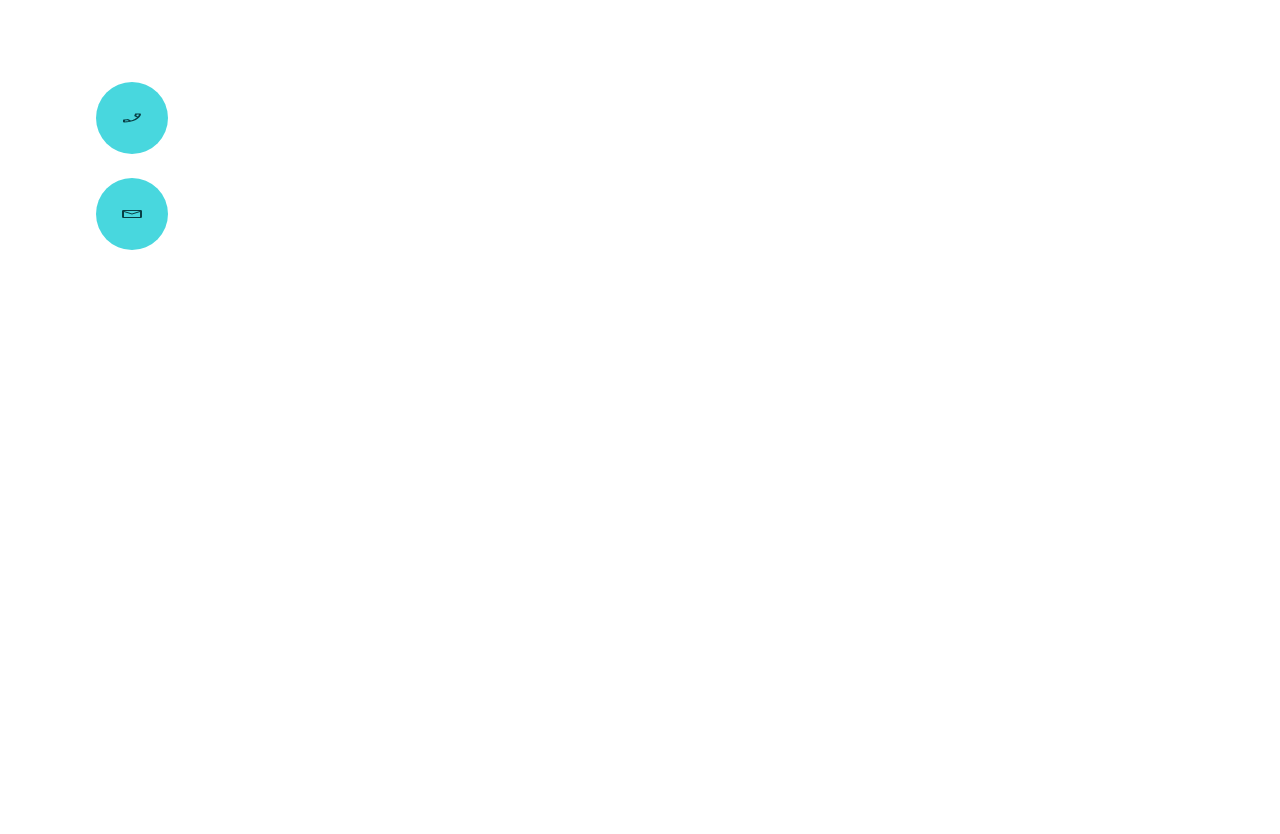
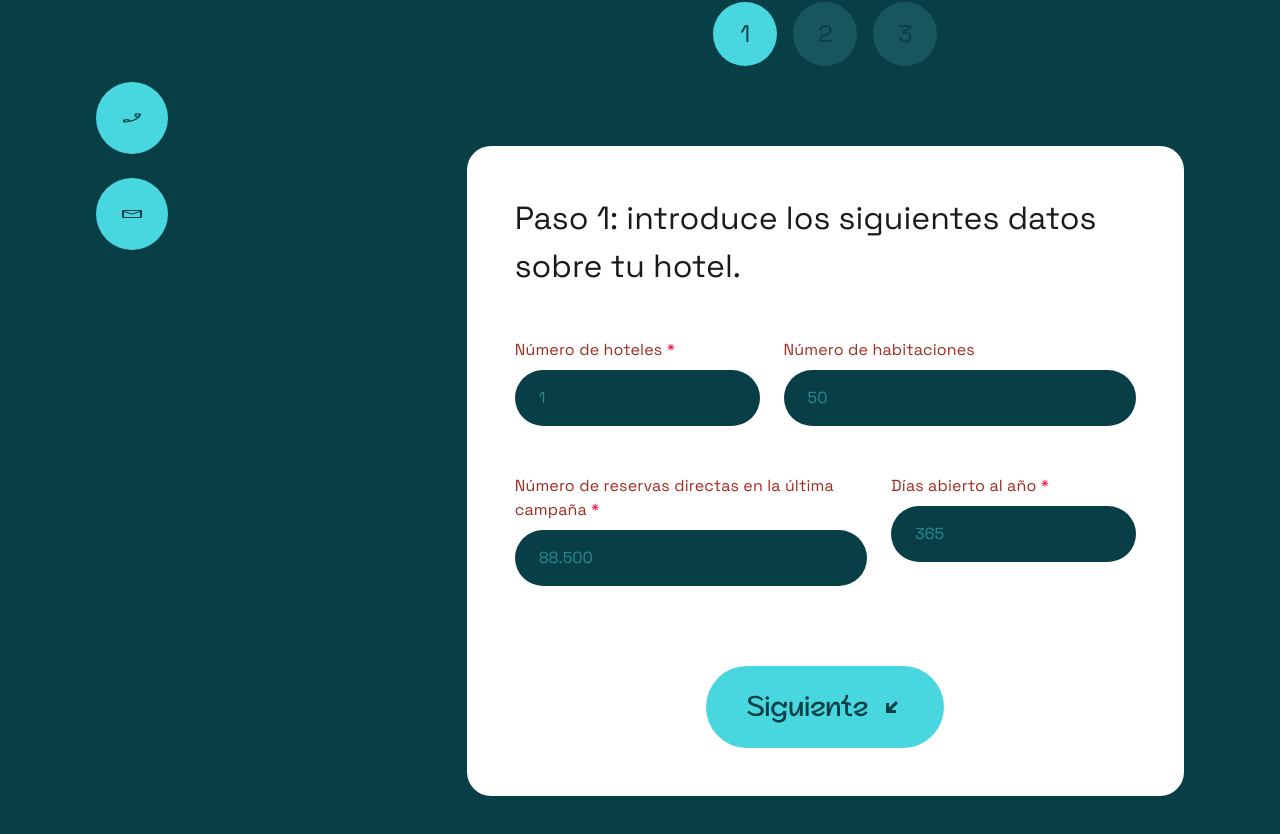
Before and after one commit to generacionads/mediaRooms, a Next.js app: page /calculadora in a window 1280 px wide. Before the commit this address had no page. Shown: the part 502-1336 px from the top of the page. Before the commit the page ends 800 px from the top, so only its background shows below. Built offline with nearby package versions, Linux system fonts and the light colour scheme.

Commit message:
calculadra_0.5

```diff
--- /dev/null
+++ b/src/app/calculadora/page.tsx
@@ -0,0 +1,118 @@
+"use client";
+
+import Link from "next/link";
+import BtnPry from "@/components/ui/BtnPry";
+
+export default function CalculadoraPaso1() {
+    return (
+        <main className="bg-[#083e45] w-full min-h-screen pt-[192px] pb-[96px] relative overflow-hidden">
+            <div className="grid-desktop w-full h-full">
+
+                {/* Top Heading */}
+                <div className="col-span-12">
+                    <h1 className="font-sans font-normal text-[#48d7de] text-[40px] lg:text-[72px] leading-[tight] lg:leading-[80px] text-left max-w-[1024px] mb-[48px]">
+                        Calcula tu incremento estimado de rentabilidad con mediaRooms
+                    </h1>
+                </div>
+
+                <div className="col-span-12 lg:col-span-8 lg:col-start-5 flex flex-col items-center">
+                    {/* Step Indicators */}
+                    <div className="flex gap-[16px] items-center mb-[40px] lg:mb-[80px]">
+                        {/* Active Step 1 */}
+                        <div className="w-[64px] h-[64px] rounded-full bg-[#48d7de] flex items-center justify-center">
+                            <span className="font-sans text-[24px] text-[#083e45]">1</span>
+                        </div>
+                        {/* Inactive Step 2 */}
+                        <div className="w-[64px] h-[64px] rounded-full bg-[#1c5d63] flex items-center justify-center opacity-80">
+                            <span className="font-sans text-[24px] text-[#083e45]">2</span>
+                        </div>
+                        {/* Inactive Step 3 */}
+                        <div className="w-[64px] h-[64px] rounded-full bg-[#1c5d63] flex items-center justify-center opacity-80">
+                            <span className="font-sans text-[24px] text-[#083e45]">3</span>
+                        </div>
+                    </div>
+
+                    {/* White Form Card */}
+                    <div className="bg-white rounded-[24px] p-[32px] lg:p-[48px] flex flex-col items-start w-full">
+
+                        <h2 className="font-sans text-[24px] lg:text-[32px] text-[#1a1a1a] mb-[48px] w-full text-left">
+                            Paso 1: introduce los siguientes datos sobre tu hotel.
+                        </h2>
+
+                        <form className="w-full flex flex-col gap-[64px] items-stretch">
+
+                            {/* Inputs Grid Layout */}
+                            <div className="grid grid-cols-1 md:grid-cols-12 gap-y-[48px] gap-x-[24px] w-full">
+
+                                {/* 1. Número de hoteles (Narrow) */}
+                                <div className="col-span-1 md:col-span-5 flex flex-col gap-[8px]">
+                                    <label className="font-sans text-[16px] tracking-[0.16px]">
+                                        <span className="text-[#9f2b1e]">Número de hoteles</span> <span className="text-[#ed0131]">*</span>
+                                    </label>
+                                    <input
+                                        type="number"
+                                        placeholder="1"
+                                        className="bg-[#083e45] text-[#48d7de] text-[16px] font-sans p-[16px] px-[24px] rounded-[99px] w-full outline-none focus:ring-2 focus:ring-[#48d7de]"
+                                        required
+                                    />
+                                </div>
+
+                                {/* 2. Número de habitaciones (Wide) */}
+                                <div className="col-span-1 md:col-span-7 flex flex-col gap-[8px]">
+                                    <label className="font-sans text-[16px] tracking-[0.16px]">
+                                        <span className="text-[#9f2b1e]">Número de habitaciones</span>
+                                    </label>
+                                    <input
+                                        type="number"
+                                        placeholder="50"
+                                        className="bg-[#083e45] text-[#48d7de] text-[16px] font-sans p-[16px] px-[24px] rounded-[99px] w-full outline-none focus:ring-2 focus:ring-[#48d7de]"
+                                    />
+                                </div>
+
+                                {/* 3. Número de reservas directas (Wide) */}
+                                <div className="col-span-1 md:col-span-7 flex flex-col gap-[8px]">
+                                    <label className="font-sans text-[16px] tracking-[0.16px]">
+                                        <span className="text-[#9f2b1e]">Número de reservas directas en la última campaña</span> <span className="text-[#ed0131]">*</span>
+                                    </label>
+                                    <input
+                                        type="text"
+                                        placeholder="88.500"
+                                        className="bg-[#083e45] text-[#48d7de] text-[16px] font-sans p-[16px] px-[24px] rounded-[99px] w-full outline-none focus:ring-2 focus:ring-[#48d7de]"
+                                        required
+                                    />
+                                </div>
+
+                                {/* 4. Días abierto al año (Narrow) */}
+                                <div className="col-span-1 md:col-span-5 flex flex-col gap-[8px]">
+                                    <label className="font-sans text-[16px] tracking-[0.16px]">
+                                        <span className="text-[#9f2b1e]">Días abierto al año</span> <span className="text-[#ed0131]">*</span>
+                                    </label>
+                                    <input
+                                        type="number"
+                                        placeholder="365"
+                                        className="bg-[#083e45] text-[#48d7de] text-[16px] font-sans p-[16px] px-[24px] rounded-[99px] w-full outline-none focus:ring-2 focus:ring-[#48d7de]"
+                                        required
+                                        min="1"
+                                        max="365"
+                                    />
+                                </div>
+                            </div>
+
+                            {/* Siguiente Button */}
+                            <div className="mt-[16px] flex w-full justify-center">
+                                <button type="submit" className="bg-[#48d7de] rounded-[99px] px-[40px] py-[24px] flex items-center justify-center gap-[12px] w-fit hover:scale-[0.98] transition-transform active:scale-95 group">
+                                    <p className="font-['Gebuk'] text-[32px] text-[#083e45] leading-[normal]">
+                                        Siguiente
+                                    </p>
+                                    <svg width="24" height="24" viewBox="0 0 24 24" fill="none" xmlns="http://www.w3.org/2000/svg" className="group-hover:translate-x-1 transition-transform">
+                                        <path d="M6 18V8H9V12.75L15.8 5.95L18 8.15L11.15 15H16V18H6Z" fill="#083e45" />
+                                    </svg>
+                                </button>
+                            </div>
+                        </form>
+                    </div>
+                </div>
+            </div>
+        </main>
+    );
+}
--- a/src/app/layout.tsx
+++ b/src/app/layout.tsx
@@ -28,7 +28,7 @@ export default function RootLayout({
           {`
             @font-face {
               font-family: 'Gebuk';
-              src: local('Gebuk Regular'), local('Gebuk-Regular');
+              src: url('/fonts/Gebuk-Regular.otf') format('opentype'), local('Gebuk Regular'), local('Gebuk-Regular');
               font-weight: 400;
               font-style: normal;
               font-display: swap;
--- a/src/app/page.tsx
+++ b/src/app/page.tsx
@@ -4,6 +4,7 @@ import Services from "@/components/Services";
 import Metricas from "@/components/Metricas";
 import Exito from "@/components/Exito";
 import SobreNosotros from "@/components/SobreNosotros";
+import CtaPreFooter from "@/components/CtaPreFooter";
 import Footer from "@/components/Footer";
 
 export default function Home() {
@@ -15,6 +16,7 @@ export default function Home() {
       <Metricas />
       <Exito />
       <SobreNosotros />
+      <CtaPreFooter />
       <Footer />
     </main>
   );
--- /dev/null
+++ b/src/components/CtaPreFooter.tsx
@@ -0,0 +1,37 @@
+import Link from "next/link";
+import Image from "next/image";
+import BtnPry from "@/components/ui/BtnPry";
+
+export default function CtaPreFooter() {
+    return (
+        <section className="relative w-full bg-[#083e45] overflow-hidden pt-[120px] pb-[120px] lg:pt-[192px] lg:pb-[192px]">
+            <div className="grid-desktop relative z-10 w-full h-full">
+
+                {/* Left Column: Text and CTA Button */}
+                <div className="col-span-12 lg:col-span-6 flex flex-col items-start justify-center gap-[32px] relative z-20">
+                    <h2 className="font-sans font-normal text-[#48d7de] text-[40px] lg:text-[60px] leading-[tight] lg:leading-[70px] whitespace-pre-wrap max-w-[766px]">
+                        Soluciones digitales de marketing y desarrollo para hoteles
+                    </h2>
+
+                    <Link href="/contacto" className="w-fit cursor-pointer">
+                        <BtnPry theme="cyan" text="Infórmate gratis" />
+                    </Link>
+                </div>
+
+                {/* Right Column: Abstract Logo Overlap */}
+                <div className="col-span-12 lg:col-span-5 lg:col-start-8 relative mt-20 lg:mt-0 flex items-center justify-center lg:justify-end min-h-[400px]">
+                    <div className="absolute top-1/2 lg:right-0 -translate-y-1/2 w-[400px] lg:w-[500px] h-[400px] lg:h-[500px] pointer-events-none opacity-90 flex justify-center lg:justify-end">
+                        <Image
+                            src="/assets/Logo-isologo.svg"
+                            alt="mediaRooms mR Logo Background"
+                            fill
+                            className="object-contain lg:object-right object-center"
+                            priority
+                        />
+                    </div>
+                </div>
+
+            </div>
+        </section>
+    );
+}
--- a/src/components/Header.tsx
+++ b/src/components/Header.tsx
@@ -49,12 +49,14 @@ export default function Header() {
             {/* Menu Links */}
             <div className="flex flex-col gap-[64px] col-span-12 w-full lg:w-[1320px]">
               <div className="flex flex-col gap-[12px] w-full items-start">
-                <Enlaces href="#" variant="link_default">Inicio</Enlaces>
-                <Enlaces href="#" variant="link_default">Calculadora de ahorro</Enlaces>
+                <Enlaces href="/" variant="link_default">Inicio</Enlaces>
+                <Enlaces href="/calculadora" variant="link_default">Calculadora de ahorro</Enlaces>
               </div>
 
               <div className="flex w-fit">
-                <BtnPry theme="dark" />
+                <Link href="/calculadora" className="w-fit cursor-pointer">
+                  <BtnPry theme="dark" />
+                </Link>
               </div>
             </div>
 
```
Also changed, not shown: public/fonts/Gebuk-Regular.otf (added).
